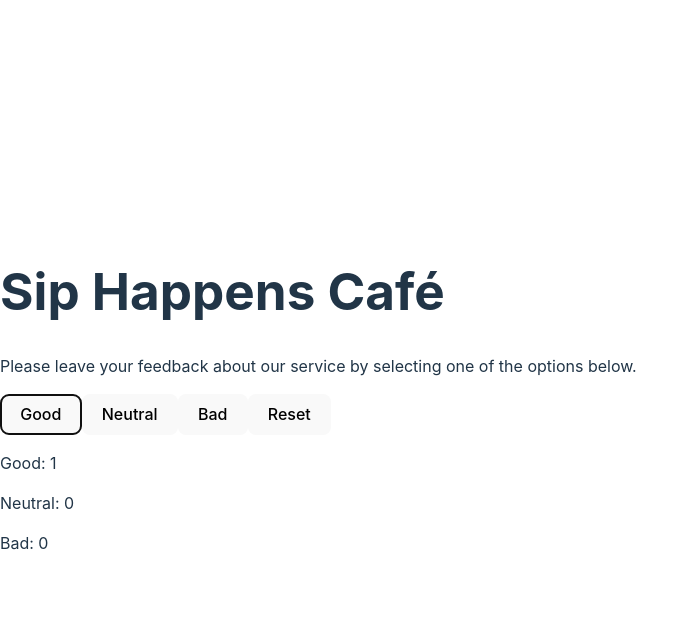
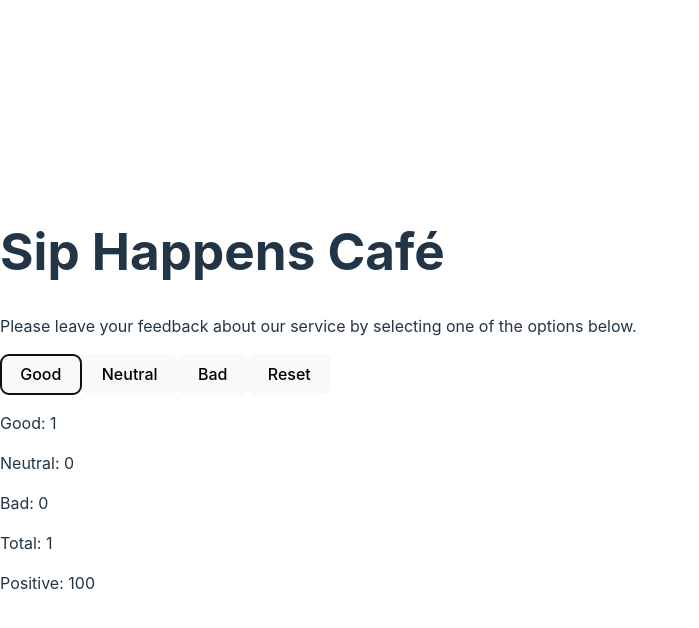
Before and after one commit to SvetaSaletska/goit-react-hw-02, a React (Vite) app: page / in a window 1280 px wide. Both pictures are taken after a click on the button "Good". Shown: the top 628 px of the page, without its empty margins (0-699 px from the left). Built offline with nearby package versions, Linux system fonts and the light colour scheme.

Commit message:
task 5 - done

```diff
--- a/src/components/App/App.jsx
+++ b/src/components/App/App.jsx
@@ -20,6 +20,10 @@ export const App = () => {
 
   const totalFeedback = count.good + count.neutral + count.bad;
 
+  const positivFeedback = Math.round(
+    ((count.good + count.neutral) / totalFeedback) * 100,
+  );
+
   const isHidden = totalFeedback > 0;
 
   return (
@@ -36,7 +40,11 @@ export const App = () => {
           isHidden={isHidden}
         />
         {totalFeedback > 0 ? (
-          <Feedback value={count} />
+          <Feedback
+            value={count}
+            total={totalFeedback}
+            positive={positivFeedback}
+          />
         ) : (
           <Notification text={'No feedback yet'} />
         )}
--- a/src/components/Feedback/Feedback.jsx
+++ b/src/components/Feedback/Feedback.jsx
@@ -1,9 +1,15 @@
-export const Feedback = ({ value: { good, neutral, bad } }) => {
+export const Feedback = ({
+  value: { good, neutral, bad },
+  total,
+  positive,
+}) => {
   return (
     <div>
       <p>Good: {good}</p>
       <p>Neutral: {neutral}</p>
       <p>Bad: {bad}</p>
+      <p>Total: {total}</p>
+      <p>Positive: {positive}</p>
     </div>
   );
 };
```
